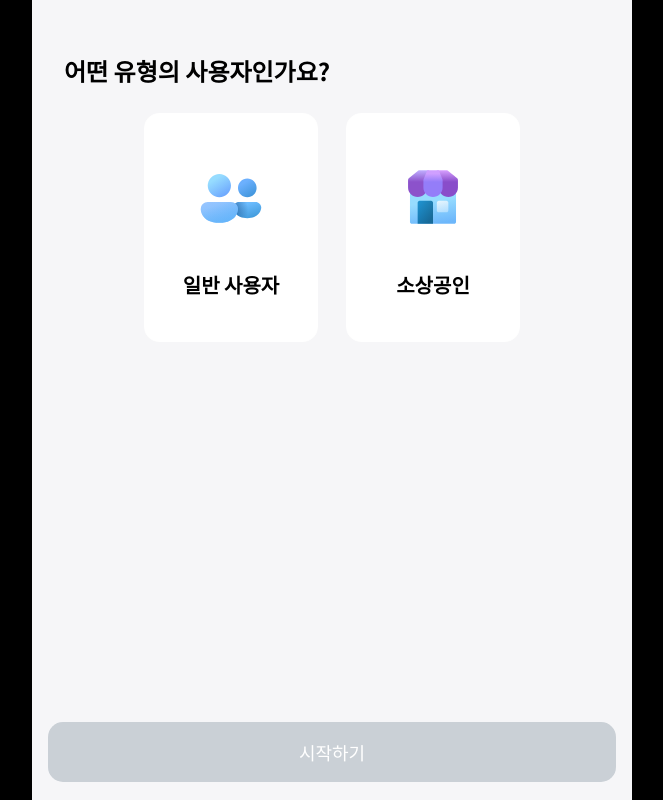
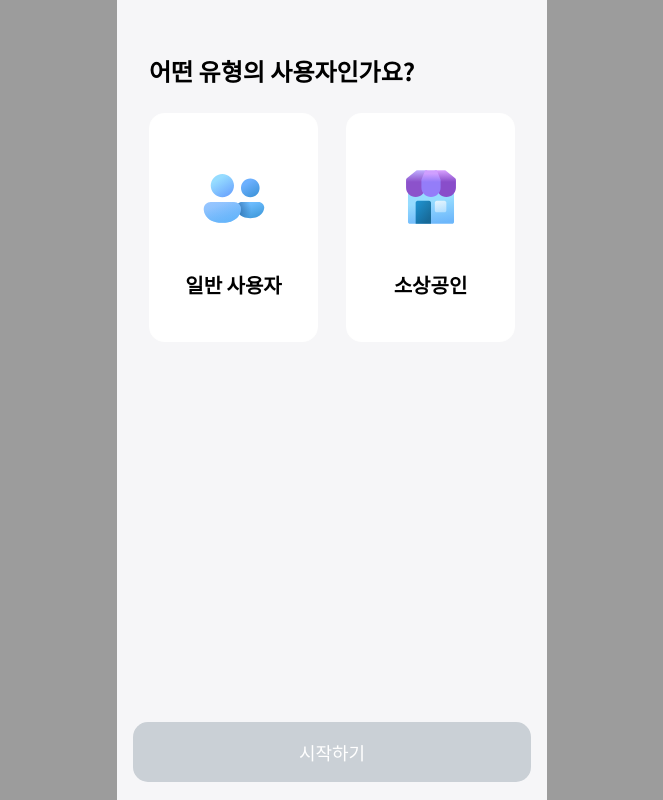
Before and after one commit to YU-Capstone-Design/All-Ligo-Web, a React (Vite) app: page / in a window 1280 px wide. Shown: the whole page, without its empty margins (308-971 px from the left). Built offline with nearby package versions, Linux system fonts and the light colour scheme.

Commit message:
fix : GlobalLayout 수정

```diff
--- a/src/layout/GlobalLayout.jsx
+++ b/src/layout/GlobalLayout.jsx
@@ -3,10 +3,9 @@ import { Outlet } from 'react-router-dom'
 
 const GlobalLayout = () => {
   return (
-    // 최대 너비 600px 제한
-    <div className="min-h-screen bg-[#000000]">
-      <div className="mx-auto min-h-screen w-full max-w-[600px] bg-white">
-        <main>
+    <div className="min-h-screen bg-[#9c9c9c]">
+      <div className="mx-auto min-h-screen w-full max-w-[430px] bg-white">
+        <main className="min-h-screen">
           <Outlet />
         </main>
       </div>
--- /dev/null
+++ b/src/pages/Login.jsx
@@ -0,0 +1,12 @@
+import React from 'react'
+import OwnerLoginHeader from '../components/auth/OwnerLoginHeader'
+
+const Login = () => {
+  return (
+    <>
+        <OwnerLoginHeader/>
+    </>
+  )
+}
+
+export default Login
```
